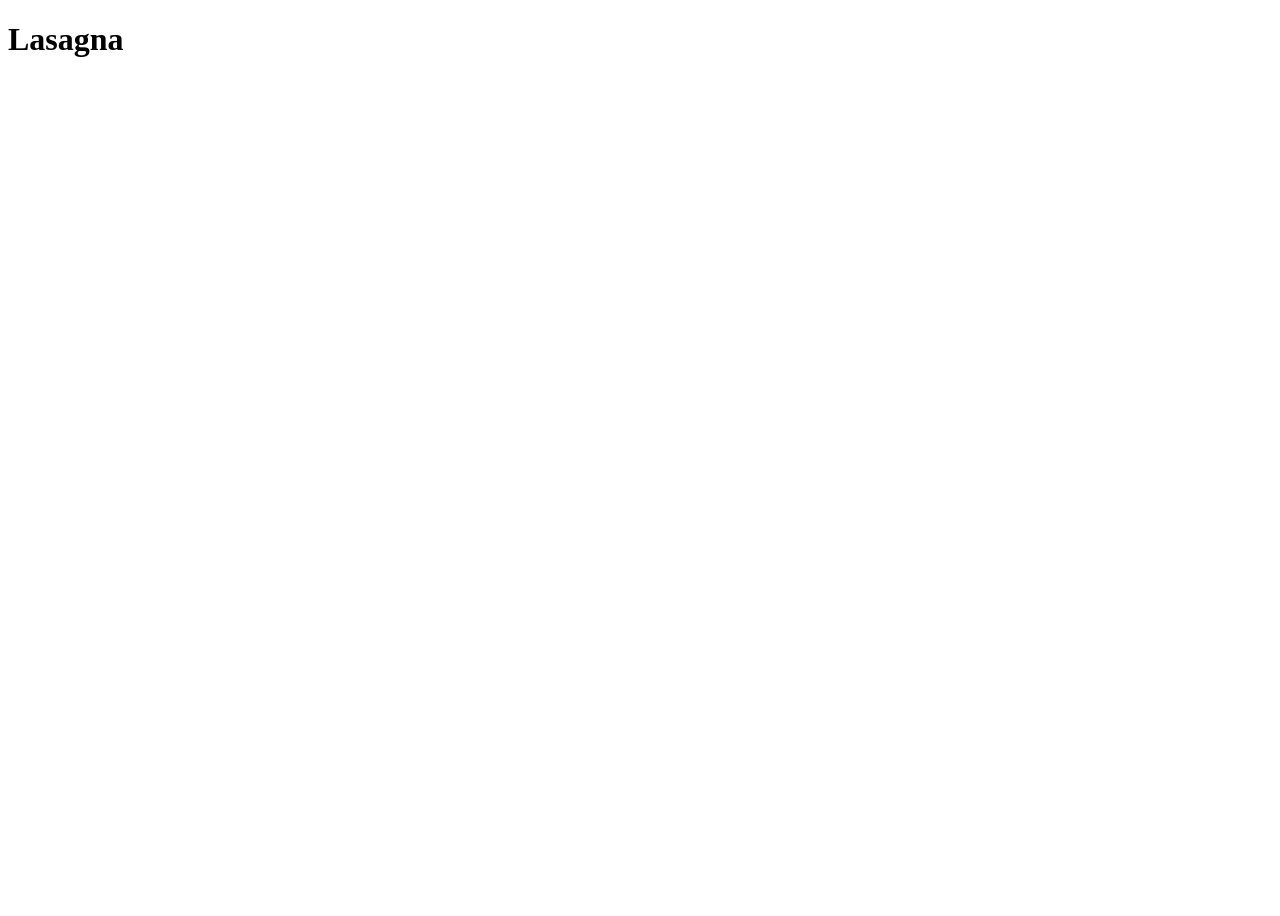
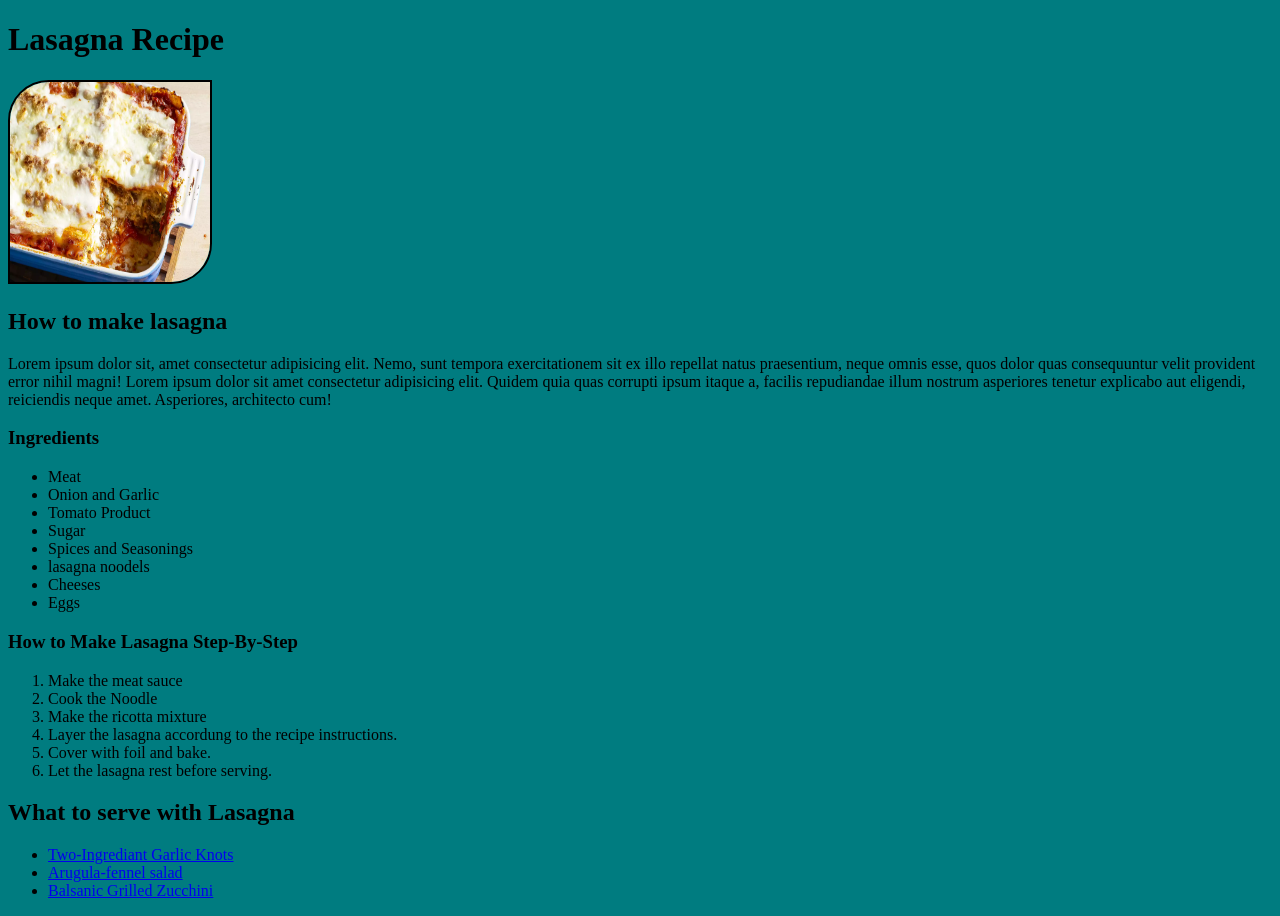
Before and after one commit to Heber23/odin-recipes, a plain HTML site: page recipes/lasagna.html in a window 1280 px wide. Before the commit the page ends 800 px from the top, so only its background shows below. Drawn offline with Linux system fonts and the light colour scheme.

Commit message:
added image, index & recipe

```diff
--- a/recipes/lasagna.html
+++ b/recipes/lasagna.html
@@ -3,8 +3,54 @@
     <head>
         <meta charset="utf-8">
         <title></title>
+
+        <style>
+            body {
+            background-color: rgb(0, 124, 128);
+            }
+            img {
+            border: solid black 2px;
+            border-radius: 20% 0 20% 0;
+            width: 200px;
+            height: 200px;
+
+            }
+        </style>
     </head>
     <body>
-        <h1>Lasagna</h1>
+        <h1>Lasagna Recipe</h1>
+        <img src="../image/23600-worlds-best-lasagna-armag-4x3-1-b24f9ad518d74090bf197828492c64a6.webp" alt="pictureOfLasagna">
+        <br>
+        <h2>How to make lasagna</h2>
+        <p>Lorem ipsum dolor sit, amet consectetur adipisicing elit. Nemo, sunt tempora exercitationem sit ex illo repellat natus
+        praesentium, neque omnis esse, quos dolor quas consequuntur velit provident error nihil magni! Lorem ipsum dolor sit amet
+        consectetur adipisicing elit. Quidem quia quas corrupti ipsum itaque a, facilis repudiandae illum nostrum asperiores tenetur
+        explicabo aut eligendi, reiciendis neque amet. Asperiores, architecto cum!</p>
+        <h3>Ingredients</h3>
+        <ul>
+        <li>Meat</li>
+        <li>Onion and Garlic</li>
+        <li>Tomato Product</li>
+        <li>Sugar</li>
+        <li>Spices and Seasonings</li>
+        <li>lasagna noodels</li>
+        <li>Cheeses</li>
+        <li>Eggs</li>
+        </ul>
+        <h3>How to Make Lasagna Step-By-Step</h3>
+        <ol>
+        <li>Make the meat sauce</li>
+        <li>Cook the Noodle</li>
+        <li>Make the ricotta mixture</li>
+        <li>Layer the lasagna accordung to the recipe instructions.</li>
+        <li>Cover with foil and bake.</li>
+        <li>Let the lasagna rest before serving.</li>
+        </ol>
+        <h2>What to serve with Lasagna</h2>
+        <ul>
+        <li><a href="https://www.allrecipes.com/recipe/8398187/two-ingredient-dough-garlic-knots/" target="_blank">Two-Ingrediant Garlic Knots</a></li>
+        <li><a href="https://www.allrecipes.com/recipe/216460/arugula-fennel-salad/" target="_blank">Arugula-fennel salad</a></li>
+        <li><a href="https://www.allrecipes.com/recipe/222763/balsamic-grilled-zucchini/" target="_blank">Balsanic Grilled Zucchini</a></li>
+        </ul>
     </body>
 </html>
```
Also changed, not shown: index.html (+1 -1 lines), image/23600-worlds-best-lasagna-armag-4x3-1-b24f9ad518d74090bf197828492c64a6.webp (added).
